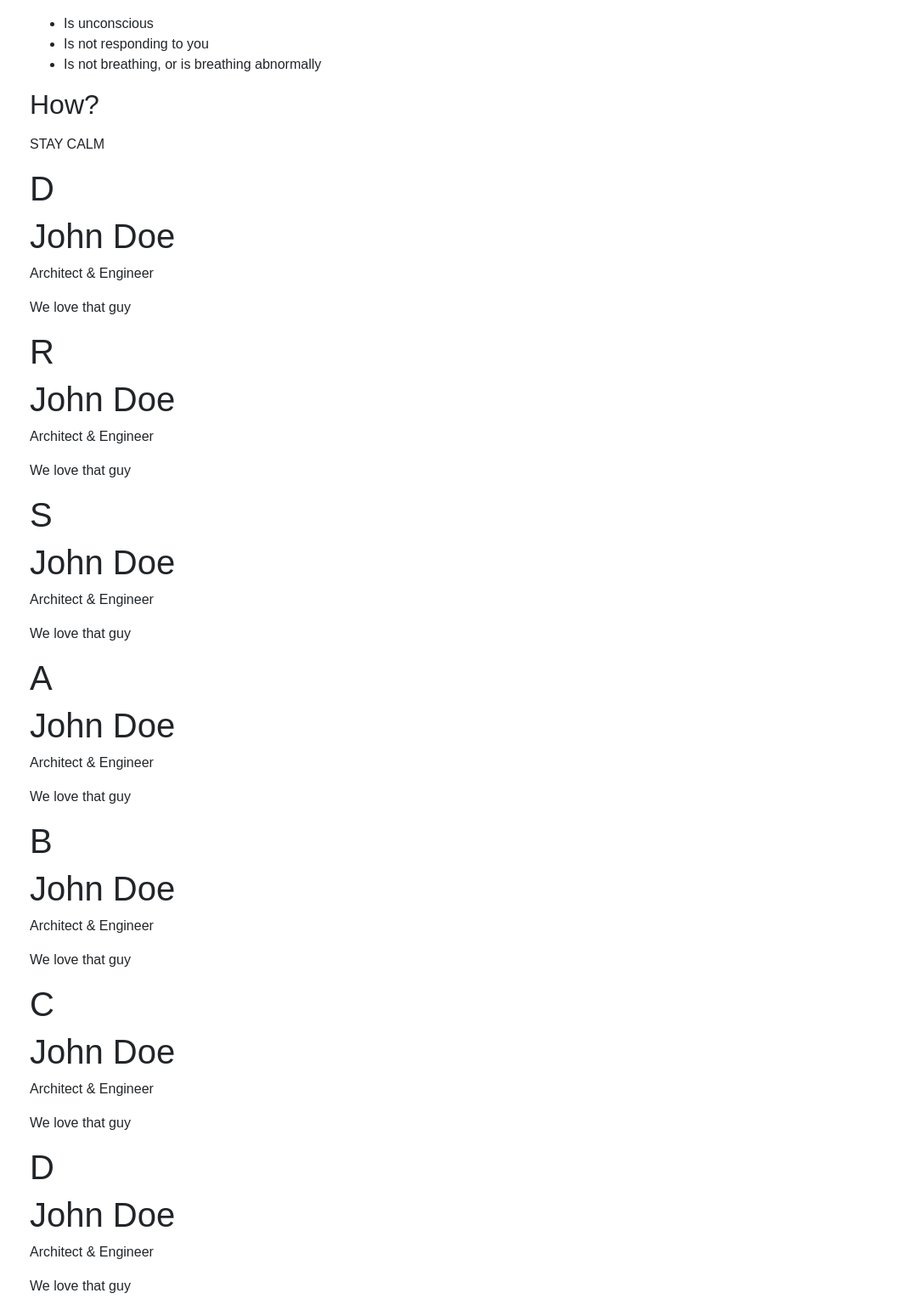
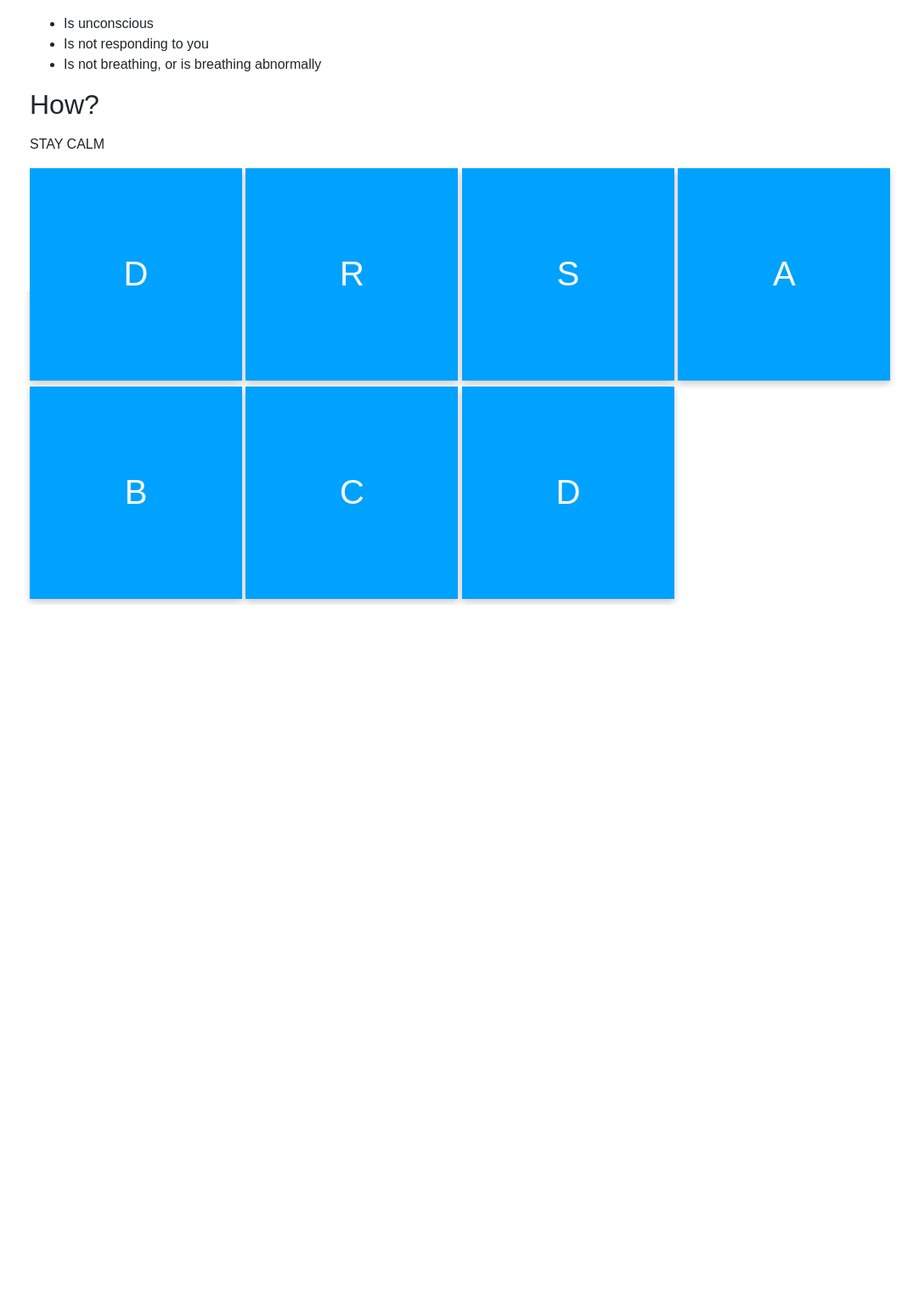
Before and after one commit to JoshuaCHC/unihelp, a Flask app: page /login/module1/content in a window 1280 px wide. Shown: the part 457-1999 px from the top of the page at 85% size, without its empty margins (165-1247 px from the left). After the commit the page ends 1169 px from the top, so only its background shows below. Run offline with Flask 2, Linux system fonts and the light colour scheme; some libraries are stand-ins or nearby versions.

Commit message:
creating boxes that flip when you hover mouse

```diff
--- a/app/static/stylesheets/modules_stylesheet.css
+++ b/app/static/stylesheets/modules_stylesheet.css
@@ -1,7 +1,7 @@
 html, body {
   font-family: Arial, Helvetica, sans-serif;
 }
-
+/*CPR heading*/
   .blinking {
     animation: blinkingText 1.6s;
     animation-iteration-count: 10;
@@ -22,6 +22,7 @@ html, body {
     font-size: 70px;
   }
 
+  /*Top and Side Navigation Bars*/
 @media screen and (max-width: 500px) {
   .module_navbar a {
     float: none;
@@ -33,6 +34,7 @@ html, body {
   .sidenav a {font-size: 18px;}
 }
 
+/*Top Navigation Bar*/
 .module_navbar {
   margin-left: 200px;
   background-color: rgb(78, 134, 103);
@@ -52,6 +54,8 @@ html, body {
   background-color: rgb(252, 252, 252);
   color: rgb(78, 134, 103);
 }
+
+/*Side Navigation Bar*/
 .sidenav a, .dropdown-btn {
   padding: 6px 8px 6px 16px;
   text-decoration: none;
@@ -72,22 +76,18 @@ html, body {
 }
 .main {
   margin-left: 200px;
-
-
 }
 .active {
   background-color: rgb(78, 134, 103);
   color: white;
 }
 
-/* Dropdown container (hidden by default). Optional: add a lighter background color and some left padding to change the design of the dropdown content */
 .dropdown-container {
   display: none;
   background-color: white;
   padding-left: 8px;
 }
 
-/* Optional: Style the caret down icon */
 .fa-caret-down {
   float: right;
   padding-right: 8px;
@@ -115,3 +115,50 @@ html, body {
 .sidenav a:hover {
   color: rgb(0, 162, 255);
 }
+
+/* Flip Cards*/
+.flip-card {
+  display: inline-block;
+  margin:auto;
+  background-color: transparent;
+  width: 250px;
+  height: 250px;
+  perspective: 1000px;
+}
+
+
+.flip-card-inner {
+  position: relative;
+  width: 100%;
+  height: 100%;
+  text-align: center;
+  transition: transform 0.6s;
+  transform-style: preserve-3d;
+  box-shadow: 0 4px 8px 0 rgba(0,0,0,0.2);
+}
+
+.flip-card:hover .flip-card-inner {
+  transform: rotateY(180deg);
+}
+
+.flip-card-front, .flip-card-back {
+  position: absolute;
+  width: 100%;
+  height: 100%;
+  -webkit-backface-visibility: hidden;
+  backface-visibility: hidden;
+}
+
+.flip-card-front {
+  font-size:70px;
+  padding: 100px 0;
+  text-align:center;
+  background-color: rgb(0, 162, 255);;
+  color: white;
+}
+
+.flip-card-back {
+  background-color: rgb(78, 134, 103);
+  color: white;
+  transform: rotateY(180deg);
+}
```
